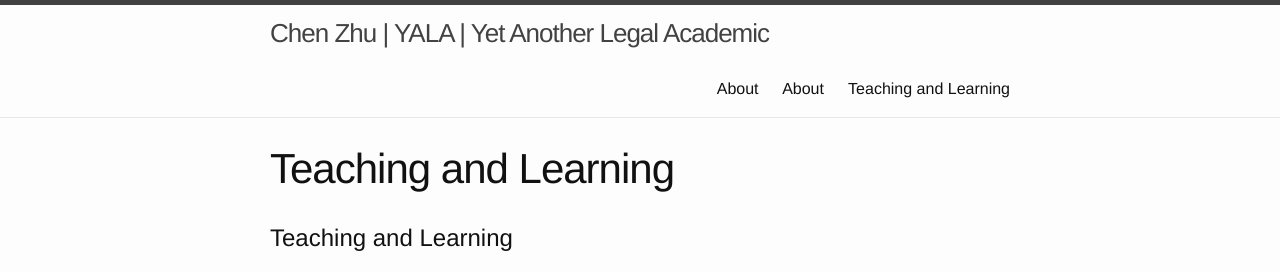
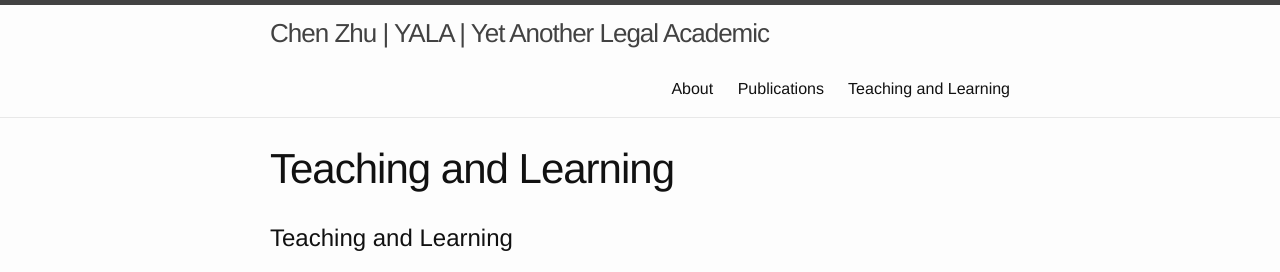
Before and after one commit to icaruszhu/icaruszhu.github.io, a Jekyll site: the page built from teaching.md, in a window 1280 px wide. Shown: the top 272 px of the page. Built offline with Jekyll 4.4.1, drawn with Linux system fonts in a browser that asks for light colours; our own code applies the rules of GitHub Pages for plain Markdown files.

Commit message:
another update

```diff
--- a/publication.md
+++ b/publication.md
@@ -1,6 +1,6 @@
 ---
 layout: page
-title: About
+title: Publications
 permalink: "/publication/"
 ---
 
```
Also changed, not shown: teaching.md (+7 -0 lines).
